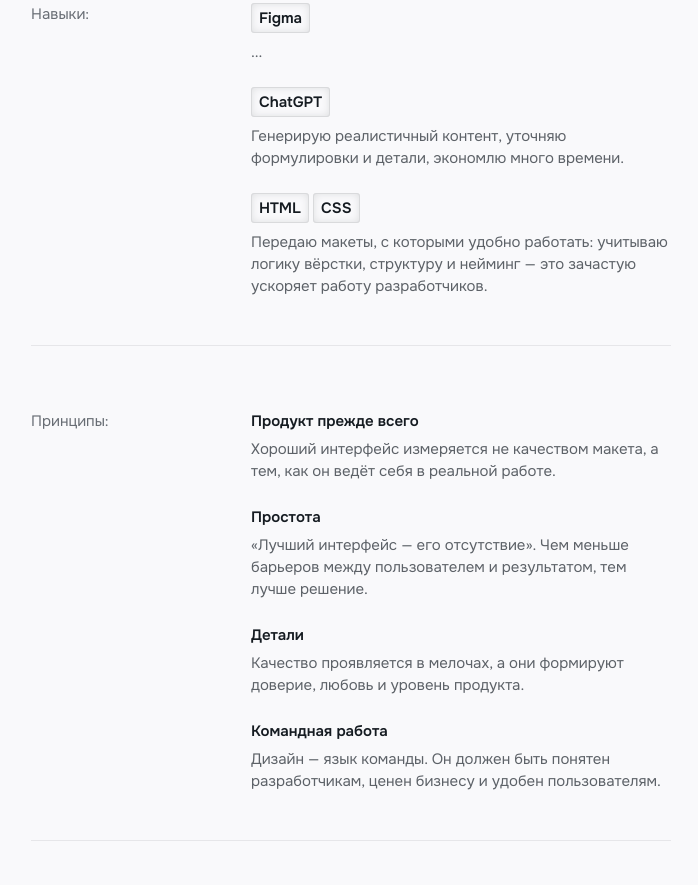
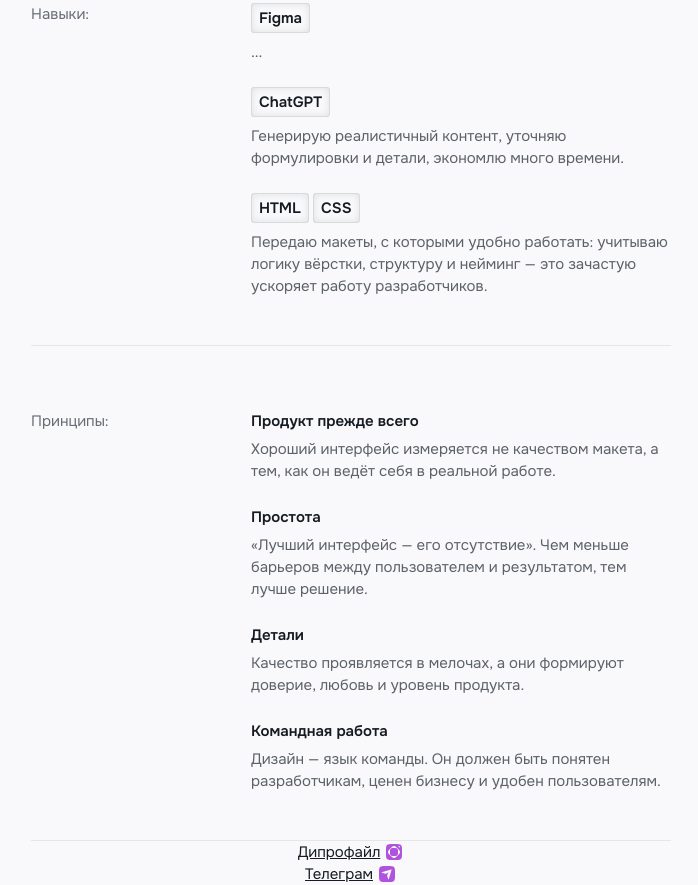
Before and after one commit to owwwy/owdesy, a plain HTML site: page index.html in a window 1280 px wide. Shown: the part 1432-2317 px from the top of the page, without its empty margins (289-987 px from the left). Before the commit the page ends 2273 px from the top, so only its background shows below. Drawn offline with Linux system fonts and the light colour scheme.

Commit message:
update icons

```diff
--- /dev/null
+++ b/icons-loader.js
@@ -0,0 +1,33 @@
+document.addEventListener('DOMContentLoaded', async () => {
+  const placeholders = document.querySelectorAll('[data-icon]');
+
+  for (const placeholder of placeholders) {
+    const url = placeholder.getAttribute('data-icon');
+    if (!url) continue;
+
+    try {
+      const res = await fetch(url);
+      if (!res.ok) {
+        console.error('Не удалось загрузить иконку:', url, res.status);
+        continue;
+      }
+
+      const svgText = await res.text();
+      const parser = new DOMParser();
+      const doc = parser.parseFromString(svgText, 'image/svg+xml');
+      const svg = doc.querySelector('svg');
+      if (!svg) continue;
+
+      svg.removeAttribute('width');
+      svg.removeAttribute('height');
+
+      svg.classList.add('icon');
+      svg.setAttribute('aria-hidden', 'true');
+      svg.setAttribute('focusable', 'false');
+
+      placeholder.replaceWith(svg);
+    } catch (err) {
+      console.error('Ошибка при загрузке иконки:', url, err);
+    }
+  }
+});
--- a/index.html
+++ b/index.html
@@ -191,7 +191,27 @@
         </div>
       </div>
     </section>
+
+              <a class="intro__link intro__link--with-icon"
+             href="https://dprofile.ru/..."
+             target="_blank"
+             rel="noreferrer noopener">
+            Дипрофайл
+            <span class="icon-slot"
+                  data-icon="media/icons/socials/dp.svg"></span>
+          </a>
+
+          <a class="intro__link intro__link--with-icon"
+             href="https://t.me/..."
+             target="_blank"
+             rel="noreferrer noopener">
+            Телеграм
+            <span class="icon-slot"
+                  data-icon="media/icons/socials/tg.svg"></span>
+          </a>
+
   </div>
   <script src="projects.js"></script>
+  <script src="icons-loader.js"></script>
 </body>
 </html>
--- a/styles.css
+++ b/styles.css
@@ -17,6 +17,28 @@ body {
 
 p {
   margin: 0;
+}
+
+.icon {
+  width: 20px;
+  height: 20px;
+  display: inline-block;
+  fill: currentColor;
+}
+
+.intro__link--with-icon {
+  display: inline-flex;
+  align-items: center;
+  gap: 4px;
+}
+
+.intro__link {
+  color: var(--color-content-accent-heavy);
+  text-decoration: underline;
+}
+
+.intro__link:hover {
+  color: var(--color-content-accent-medium);
 }
 
 /* --------------------------------------------------
```
Also changed, not shown: media/icons/socials/dp.svg (added), media/icons/socials/tg.svg (added), media/icons/socials/vk.svg (added), 3 other files.
